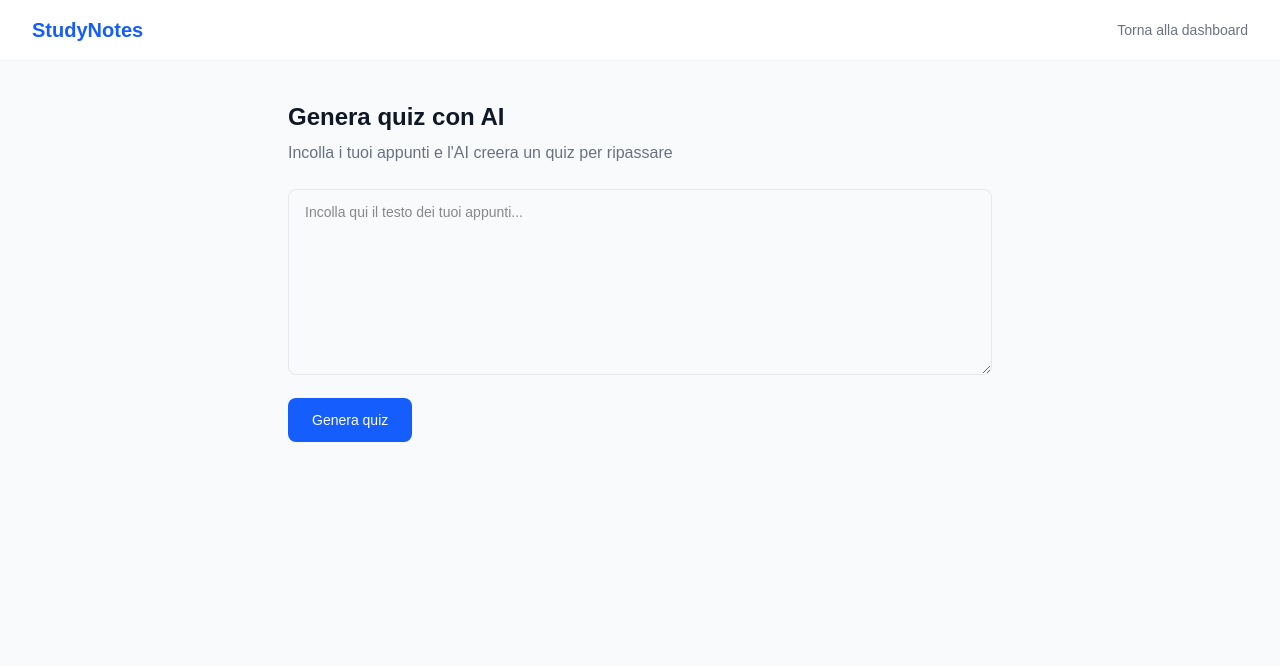
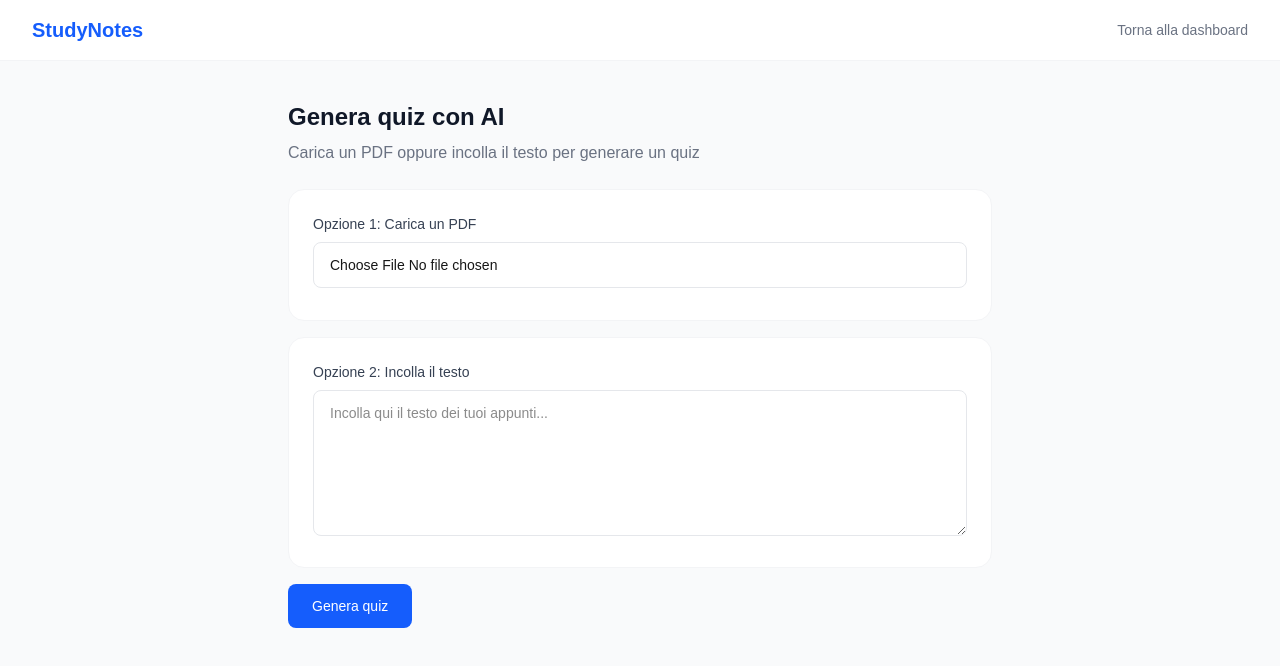
Before and after one commit to StarUpm/studynotes, a Next.js app: page /quiz in a window 1280 px wide. Shown: the top 666 px of the page. Built offline with nearby package versions, Linux system fonts and the light colour scheme.

Commit message:
Update page.tsx

```diff
--- a/src/app/quiz/page.tsx
+++ b/src/app/quiz/page.tsx
@@ -11,7 +11,8 @@ type Domanda = {
 }
 
 export default function Quiz() {
-  const [testo, setTesto] = useState('')
+  const [file, setFile] = useState<File | null>(null)
+  const [testoManuale, setTestoManuale] = useState('')
   const [quiz, setQuiz] = useState<Domanda[]>([])
   const [loading, setLoading] = useState(false)
   const [error, setError] = useState('')
@@ -23,12 +24,16 @@ export default function Quiz() {
   }
 
   function updateTesto(e: React.ChangeEvent<HTMLTextAreaElement>) {
-    setTesto(e.target.value)
+    setTestoManuale(e.target.value)
+  }
+
+  function updateFile(e: React.ChangeEvent<HTMLInputElement>) {
+    setFile(e.target.files ? e.target.files[0] : null)
   }
 
   async function generaQuiz() {
-    if (testo.length < 50) {
-      setError('Inserisci almeno 50 caratteri di appunti')
+    if (!file && testoManuale.length < 50) {
+      setError('Carica un PDF oppure inserisci almeno 50 caratteri di testo')
       return
     }
     setLoading(true)
@@ -37,17 +42,23 @@ export default function Quiz() {
     setRispostePresenti([])
 
     try {
+      const formData = new FormData()
+      if (file) {
+        formData.append('file', file)
+      } else {
+        formData.append('testo', testoManuale)
+      }
+
       const response = await fetch('/api/generate-quiz', {
         method: 'POST',
-        headers: { 'Content-Type': 'application/json' },
-        body: JSON.stringify({ testo: testo })
+        body: formData
       })
       const data = await response.json()
       if (data.quiz) {
         setQuiz(data.quiz)
         setRispostePresenti(new Array(data.quiz.length).fill(-1))
       } else {
-        setError('Errore nella generazione del quiz')
+        setError(data.error || 'Errore nella generazione del quiz')
       }
     } catch (e) {
       setError('Errore di connessione')
@@ -71,17 +82,30 @@ export default function Quiz() {
       </nav>
       <div className="max-w-3xl mx-auto px-8 py-10">
         <h1 className="text-2xl font-bold text-gray-900 mb-2">Genera quiz con AI</h1>
-        <p className="text-gray-500 mb-6">Incolla i tuoi appunti e l&apos;AI creera un quiz per ripassare</p>
+        <p className="text-gray-500 mb-6">Carica un PDF oppure incolla il testo per generare un quiz</p>
 
         {error && <p className="text-red-500 text-sm mb-4">{error}</p>}
 
-        <textarea
-          placeholder="Incolla qui il testo dei tuoi appunti..."
-          value={testo}
-          onChange={updateTesto}
-          rows={8}
-          className="w-full border border-gray-200 rounded-lg px-4 py-3 mb-4 text-sm focus:outline-none focus:border-blue-500"
-        />
+        <div className="bg-white rounded-2xl border border-gray-100 p-6 mb-4">
+          <p className="text-sm font-medium text-gray-700 mb-2">Opzione 1: Carica un PDF</p>
+          <input
+            type="file"
+            accept=".pdf"
+            onChange={updateFile}
+            className="w-full border border-gray-200 rounded-lg px-4 py-3 mb-2 text-sm"
+          />
+        </div>
+
+        <div className="bg-white rounded-2xl border border-gray-100 p-6 mb-4">
+          <p className="text-sm font-medium text-gray-700 mb-2">Opzione 2: Incolla il testo</p>
+          <textarea
+            placeholder="Incolla qui il testo dei tuoi appunti..."
+            value={testoManuale}
+            onChange={updateTesto}
+            rows={6}
+            className="w-full border border-gray-200 rounded-lg px-4 py-3 text-sm focus:outline-none focus:border-blue-500"
+          />
+        </div>
 
         <button
           onClick={generaQuiz}
```
